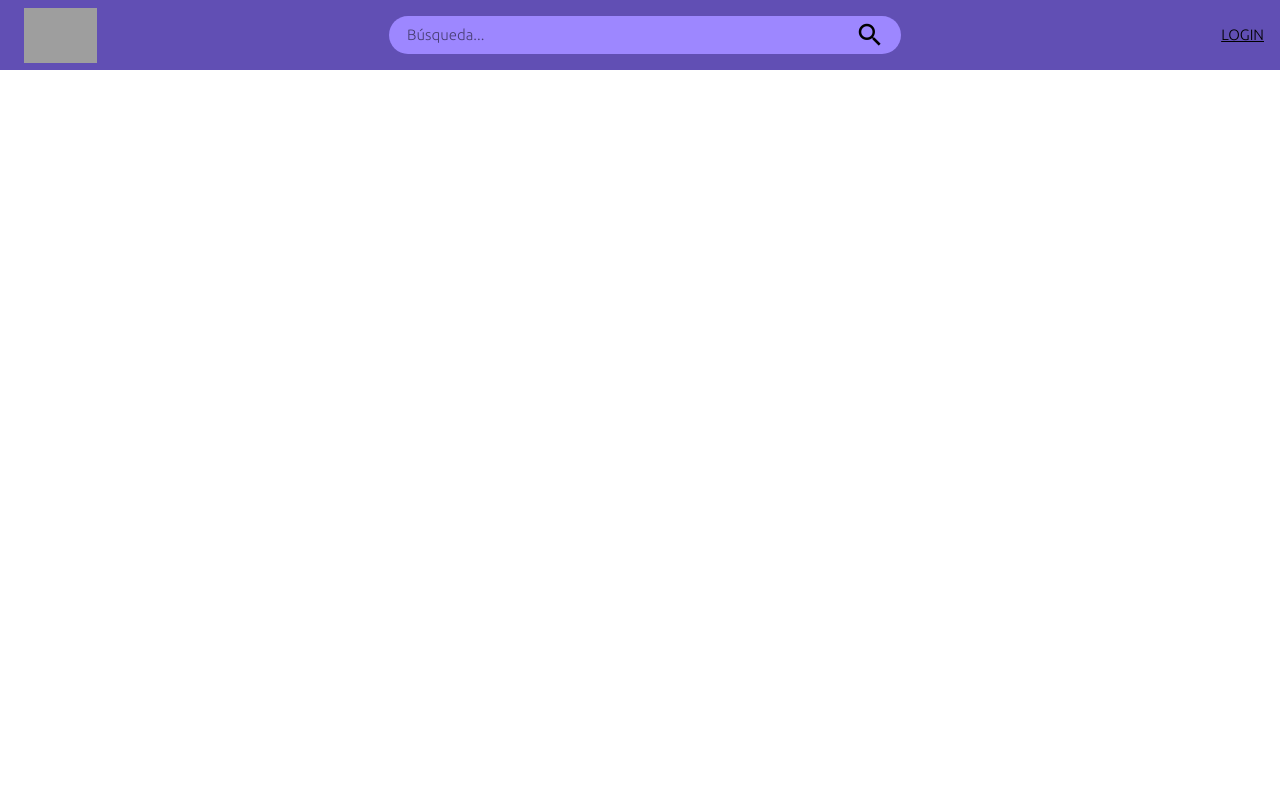
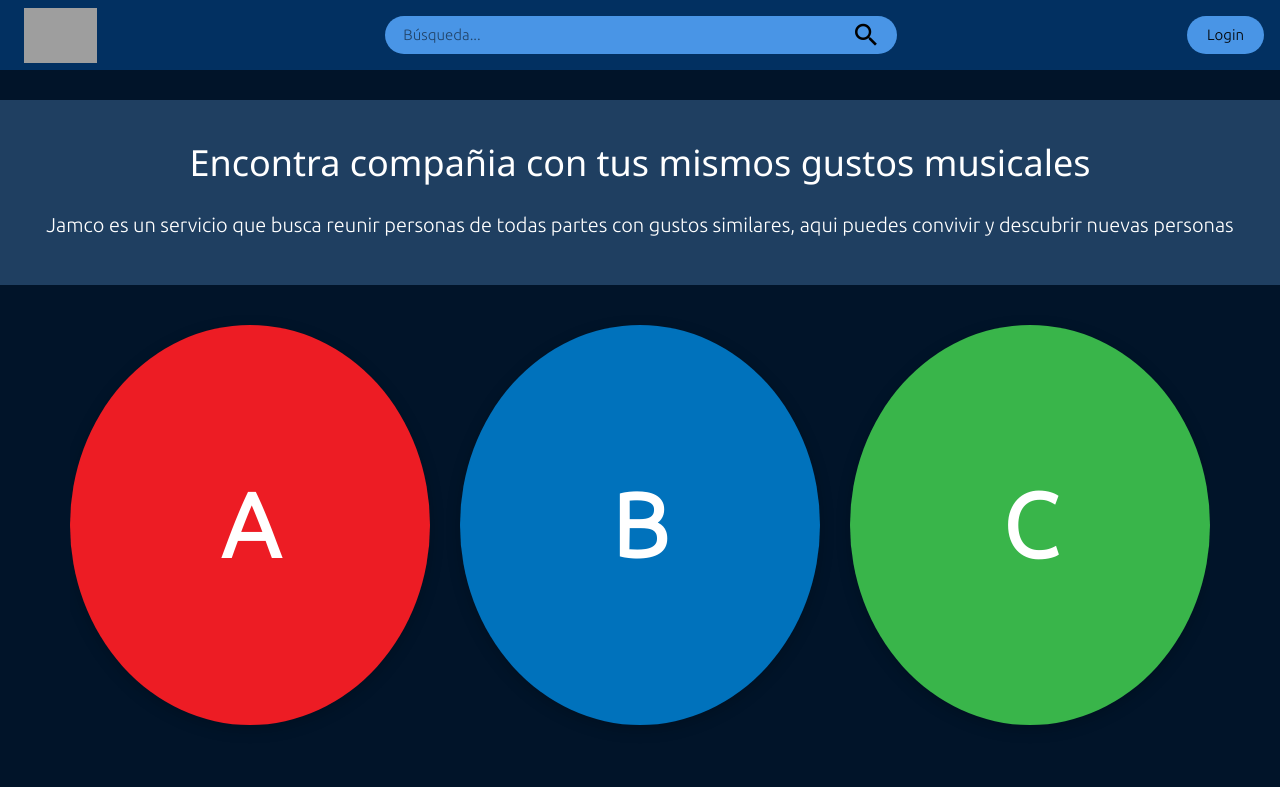
Before and after one commit to ariloc/jamco, a PHP site: page / in a window 1280 px wide. Shown: the top 787 px of the page. Run offline with PHP 8.4, Linux system fonts and the light colour scheme; grey boxes are pictures that could not be loaded.

Commit message:
Add files via upload

```diff
--- a/index.html
+++ b/index.html
@@ -12,6 +12,9 @@
         <link href="https://fonts.googleapis.com/css2?family=Ubuntu:wght@300&display=swap" rel="stylesheet">
 
         <script src="https://ajax.googleapis.com/ajax/libs/jquery/3.6.0/jquery.min.js"></script>
+        <script src="https://code.jquery.com/jquery-3.6.0.min.js"></script>
+        <script src="https://cdnjs.cloudflare.com/ajax/libs/OwlCarousel2/2.3.4/owl.carousel.min.js"></script>
+        <link rel="stylesheet" type="text/css" href="https://cdnjs.cloudflare.com/ajax/libs/OwlCarousel2/2.3.4/assets/owl.carousel.min.css">
         <script src="scripts.js"></script>
 
 		<title>Jamco</title>
@@ -79,7 +82,7 @@
             <div id="navbar-right-div" class="w3-container w3-cell w3-cell-middle" style="width: 30%;">
 
                 <div class="profile-wrapper">
-                    <a href="/login">LOGIN</a>
+                    <a href="/login" class="boton" style="color: black;">Login</a>
                 </div>
 
             <!--
@@ -98,5 +101,51 @@
             -->
             </div>
 		</header>
+
+
+        <div class="introduccion">
+            <h1 style="color: white;">Encontra compañia con tus mismos gustos musicales</h1>
+            <p style="color: white;">Jamco es un servicio que busca reunir personas de todas partes con gustos similares, aqui puedes convivir y descubrir nuevas personas</p>
+        </div>
+
+        <div class="wrapper">
+            <div class="carousel owl-carousel">
+                <div class="card card-1">A</div>
+                <div class="card card-2">B</div>
+                <div class="card card-3">C</div>
+                <div class="card card-4">D</div>
+                <div class="card card-5">E</div>
+            </div>
+        </div>
+
+        <!--meter esto en scripts.js-->
+
+        <script>
+            $(".carousel").owlCarousel({
+                margin: 30,
+                loop: true,
+                autoplay: true,
+                autoplayTimeout: 2000,
+                autoplayHoverPause: true,
+                responsive: {
+
+                    0:{
+                        items:1,
+                        nav: false
+                    },
+
+                    600:{
+                        items:2,
+                        nav: false
+                    },
+
+                    1000:{
+                        items:3,
+                        nav: false
+                    }
+                }
+            });
+        </script>
+
 	</body>
 </html>
--- a/styles.css
+++ b/styles.css
@@ -1,11 +1,12 @@
 :root {
-    --main-color: #614fb4;
-    --light-color: #9d87ff;
-    --dark-color: #34309b;
+    --main-color: #023061;
+    --light-color: #4995E6;
+    --dark-color: #1F3F61;
 }
 
 body {
     font-family: 'Ubuntu', sans-serif;
+    background-color: #011429;
 }
 
 .logo {
@@ -126,7 +127,15 @@ a.profile-pic > img {
 .profile-wrapper {
     display: flex;
     justify-content: end;
+}
 
+.boton{
+    padding: 8px;
+    padding-left: 20px;
+    padding-right: 20px;
+    background-color: var(--light-color);
+    text-decoration: none;
+    border-radius: 20px;
 }
 
 div.search-mobile {
@@ -168,3 +177,55 @@ div.search-mobile {
         width: 30vw;
     }
 }
+
+.introduccion{
+    background-color: var(--dark-color) ;
+    font-size: 20px;
+    margin-top: 30px;
+    padding: 2%;
+    text-align: center;
+}
+
+.wrapper{
+    width: 100%;
+}
+
+.wrapper .carousel{
+    max-width: 1200px;
+    margin: auto;
+    padding: 0 30px;
+}
+
+/*Arreglar altura y ancho para que sean iguales*/
+
+.carousel .card{
+    line-height: 450px;
+    line-height: 400px;
+    text-align: center;
+    color: #ffffff;
+    font-size: 90px;
+    font-weight: 600;
+    margin: 40px 0;
+    border-radius: 50%;
+    box-shadow: 0px 4px 15px rgba(0, 0, 0, 0.2);
+}
+
+.carousel .card-1{
+    background: #ed1c24;
+}
+
+.carousel .card-2{
+    background: #0072bc;
+}
+
+.carousel .card-3{
+    background: #39b54a;
+}
+
+.carousel .card-4{
+    background: #f26522;
+}
+
+.carousel .card-5{
+    background: #630460;
+}
```
Also changed, not shown: scripts.js (line endings or trailing spaces).
